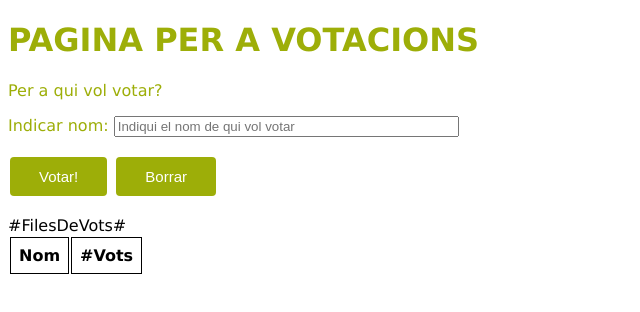
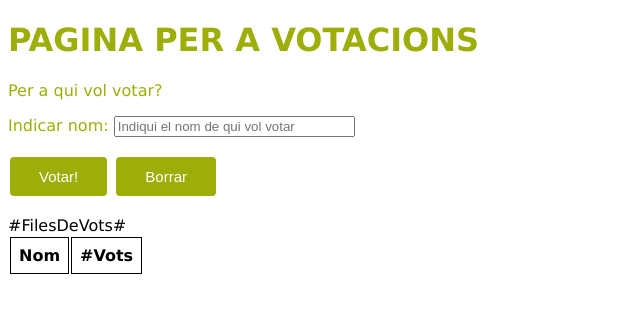
Before and after one commit to Schrams/Serverless_WebPage, a website: page static/index.html in a window 1280 px wide. Shown: the full height of the page, 0-640 px from the left. Drawn offline with Linux system fonts and the light colour scheme.

Commit message:
Second commit

```diff
--- a/package.json
+++ b/package.json
@@ -15,6 +15,6 @@
     "serverless-http": "^2.3.0"
   },
   "devDependencies": {
-    "serverless-s3-sync": "^1.10.0"
+    "serverless-s3-sync": "^1.10.1"
   }
 }
--- a/static/index.html
+++ b/static/index.html
@@ -35,11 +35,10 @@
 
 <h1 style="color:#9DAE08;">PAGINA PER A VOTACIONS</h1>
 
-
-<form action="https://gh28xnin43.execute-api.eu-west-1.amazonaws.com/dev/create" method="POST">
+<form action="https://gh28xnin43.execute-api.eu-west-1.amazonaws.com/dev/create" method="POST" target="ignore" onsubmit="location.reload();">
     <p style="color:#9DAE08;">Per a qui vol votar?</p>
     <p style="color:#9DAE08;">Indicar nom:
-        <input type="text" name="userId" id="userId" size="40" placeholder="Indiqui el nom de qui vol votar" required>
+        <input type="text" name="userId" id="userId" size="27" placeholder="Indiqui el nom de qui vol votar" required>
     </p>
 
     <p>
@@ -47,7 +46,7 @@
         <input type="reset" class="button" value="Borrar">
     </p>
 </form>
-
+<iframe name="ignore" style="display:none;"></iframe>
 
 <table>
     <tr>
```
Also changed, not shown: 1 other file.
